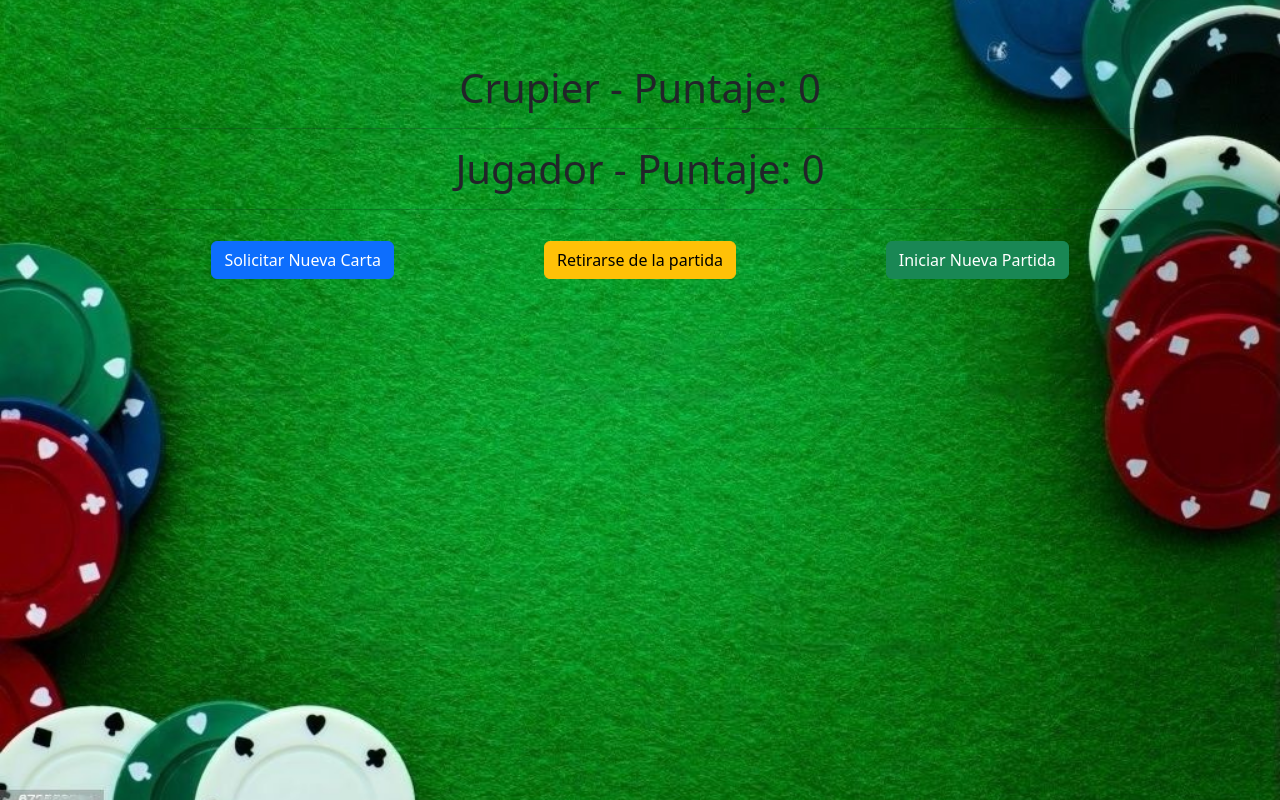
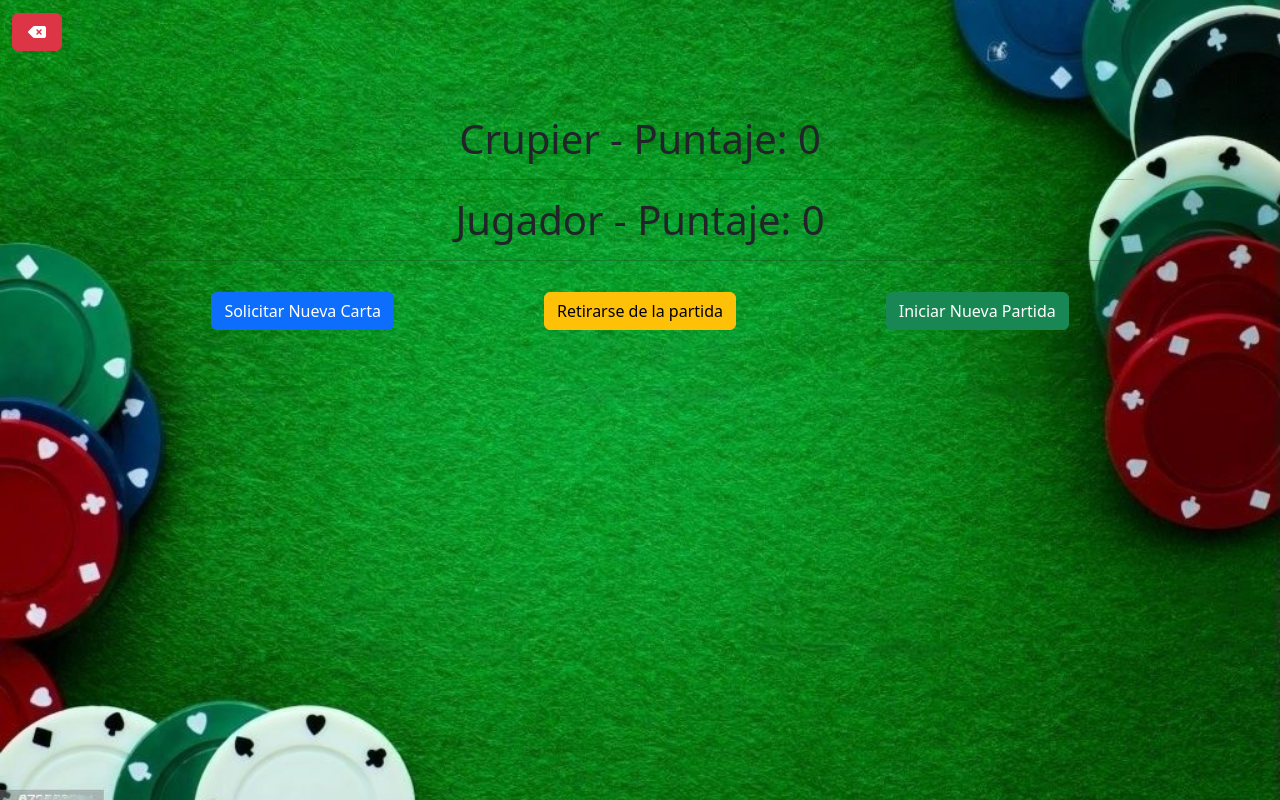
Before and after one commit to ortizjup/git-tpi-blackjack, an Angular app: page /mesa in a window 1280 px wide. Built offline with nearby package versions, Linux system fonts and the light colour scheme.

Commit message:
otro cambioo

```diff
--- a/src/app/pages/black-jack/mesa/mesa.component.html
+++ b/src/app/pages/black-jack/mesa/mesa.component.html
@@ -1,5 +1,9 @@
 <div>
     <img src="" alt="" [src]="fondo" class="fondaco">
+</div>
+<div class="container-fluid" style="padding-top: 1%;">
+    <button type="button" class="btn btn-danger mx-auto " style="width: 4%;  z-index: 2;
+position: relative;" routerLink="/inicio"><i class="fa-sharp fa-solid fa-delete-left"></i></button>
 </div>
 <div class="container mostrar">
     <app-crupier></app-crupier>
--- a/src/app/pages/reglas/reglas.component.html
+++ b/src/app/pages/reglas/reglas.component.html
@@ -2,7 +2,7 @@
     <img src="" alt="" [src]="fondo" class="fondaco">
 </div>
 <div class="container-fluid" style="padding-top: 1%;">
-    <button type="button" class="btn btn-warning mx-auto " style="width: 4%;  z-index: 2;
+    <button type="button" class="btn btn-danger mx-auto " style="width: 4%;  z-index: 2;
 position: relative;" routerLink="/inicio"><i class="fa-sharp fa-solid fa-delete-left"></i></button>
 </div>
 
```
